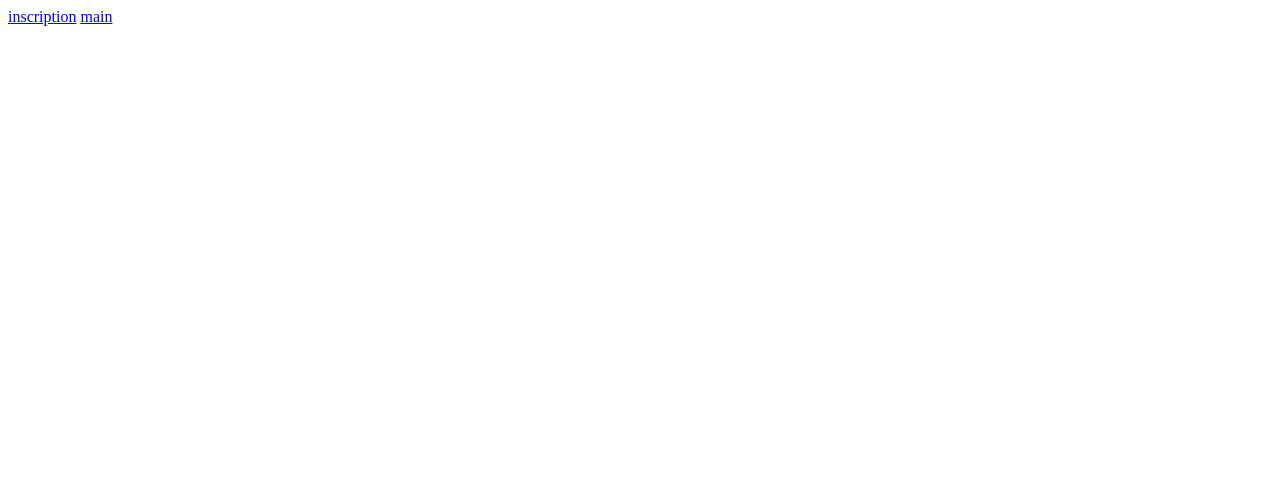
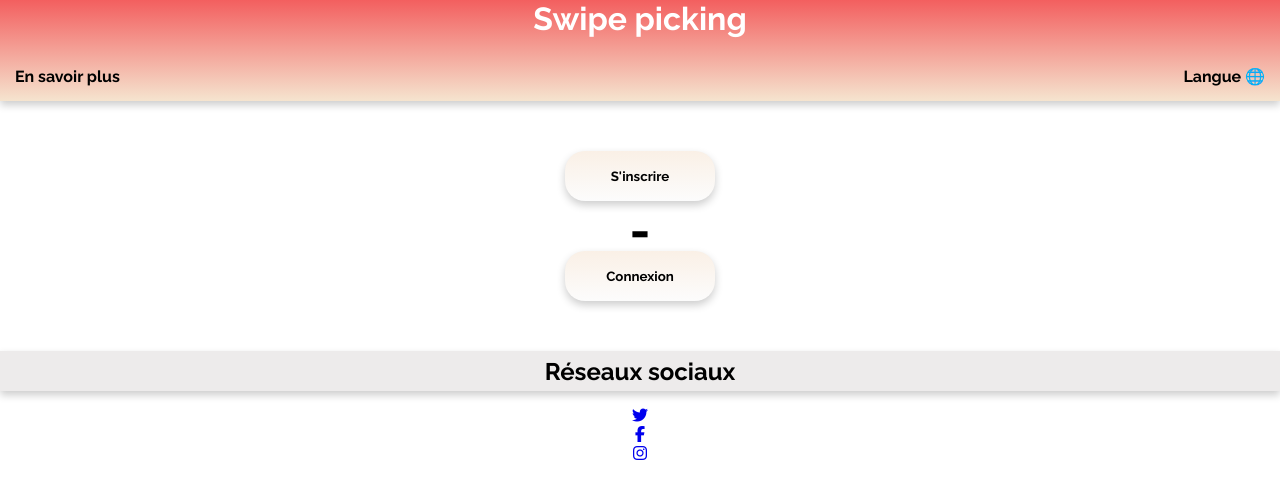
Before and after one commit to HndySchne/Swipe_Picking, a website: page index.html in a window 1280 px wide. Drawn offline with Linux system fonts and the light colour scheme; a web font is replaced by a local one.

Commit message:
page-connexion

```diff
--- a/index.html
+++ b/index.html
@@ -5,13 +5,44 @@
     <meta charset="UTF-8">
     <meta http-equiv="X-UA-Compatible" content="IE=edge">
     <meta name="viewport" content="width=device-width, initial-scale=1.0">
+    <link rel="stylesheet" href="public/css/style.css">
     <script src="https://kit.fontawesome.com/2f68d66e0f.js" crossorigin="anonymous"></script>
-    <title>Document</title>
+    <title>Page de connexion</title>
 </head>
 
 <body>
-    <a href="inscription.html">inscription</a>
-    <a href="main_swipe_picking.html">main</a>
+    <header class="header-connexion">
+        <h1>Swipe picking</h1>
+        <nav class="nav-connexion">
+            <div class="nav-connexion__detail">En savoir plus</div>
+            <div class="nav-connexion__detail">Langue &#x1F310;</div>
+        </nav>
+    </header>
+    <article class="article-connexion">
+        <a href="inscription.html">
+            <button class="btn-connexion">S'inscrire</button>
+        </a>
+        <div class="underscore">-</div>
+        <a href="main_swipe_picking.html">
+            <button class="btn-connexion">Connexion</button>
+        </a>
+    </article>
+    <footer class="footer-connexion">
+        <h2>
+            Réseaux sociaux
+        </h2>
+        <div class="connexion-social">
+            <a class="social" href="https://twitter.com/?lang=fr">
+                <span class="fa fa-twitter icon-md"></span>
+            </a>
+            <a class="social" href="https://www.facebook.com/">
+                <span class="fa fa-facebook icon-md"></span>
+            </a>
+            <a class="social" href="https://www.instagram.com/?hl=fr">
+                <span class="fa fa-instagram icon-md"></span>
+            </a>
+        </div>
+    </footer>
 </body>
 
 </html>
--- a/sass/main.scss
+++ b/sass/main.scss
@@ -7,3 +7,4 @@
 @import "layout/header.scss";
 @import "layout/buttons.scss";
 @import "pages/params_user.scss";
+@import "pages/index.scss";
--- /dev/null
+++ b/sass/pages/_index.scss
@@ -0,0 +1,48 @@
+.header-connexion {
+    margin-bottom: 50px;
+
+    h1 {
+        margin-bottom: 15px;
+        color: white;
+    }
+
+    .nav-connexion {
+        margin: 15px;
+    }
+}
+
+.nav-connexion__detail {
+    margin: 0px 15px 0px 15px;
+}
+
+.btn-connexion {
+    @include buttons(150px, 50px);
+}
+
+.article-connexion {
+    width: 100%;
+    display: flex;
+    flex-direction: column;
+    justify-content: center;
+    align-items: center;
+    margin-bottom: 50px;
+}
+
+.underscore {
+    font-size: 50px;
+    height: 50px;
+}
+
+.connexion-social {
+    width: 100%;
+    display: flex;
+    flex-direction: column;
+    justify-content: center;
+    align-items: center;
+
+    span {
+        .icon-md {
+            font-size: 50px;
+        }
+    }
+}
--- a/sass/pages/_main_swipe_sicking.scss
+++ b/sass/pages/_main_swipe_sicking.scss
@@ -71,7 +71,6 @@ main {
 }
 
 footer{
-    border: solid;
     padding-bottom: 0px;
     width: 100%;
 }
```
Also changed, not shown: public/css/style.css, 1 other file.
